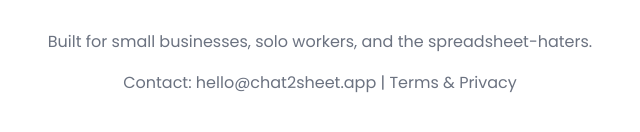
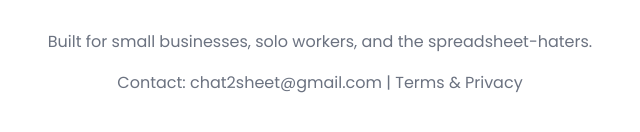
Before and after one commit to esh1991/Chat2Sheet, a plain HTML site: page index.html in a window 1280 px wide. Shown: the part 2266-2398 px from the top of the page, 320-960 px from the left. Drawn offline with Linux system fonts and the light colour scheme.

Commit message:
Update index.html

```diff
--- a/index.html
+++ b/index.html
@@ -96,7 +96,7 @@
     <footer>
         <div class="container">
             <p>Built for small businesses, solo workers, and the spreadsheet-haters.</p>
-            <p>Contact: hello@chat2sheet.app | Terms & Privacy</p>
+            <p>Contact: chat2sheet@gmail.com | Terms & Privacy</p>
         </div>
     </footer>
 
```
